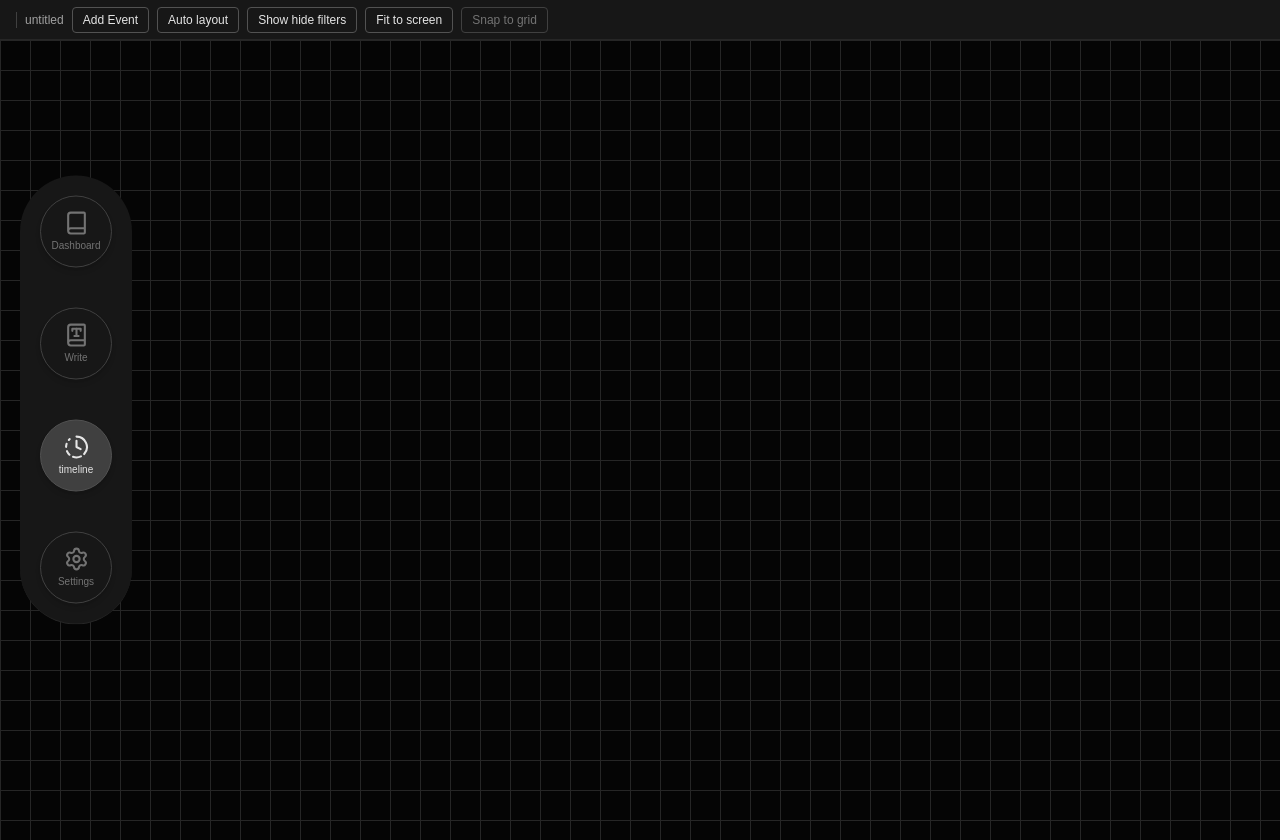
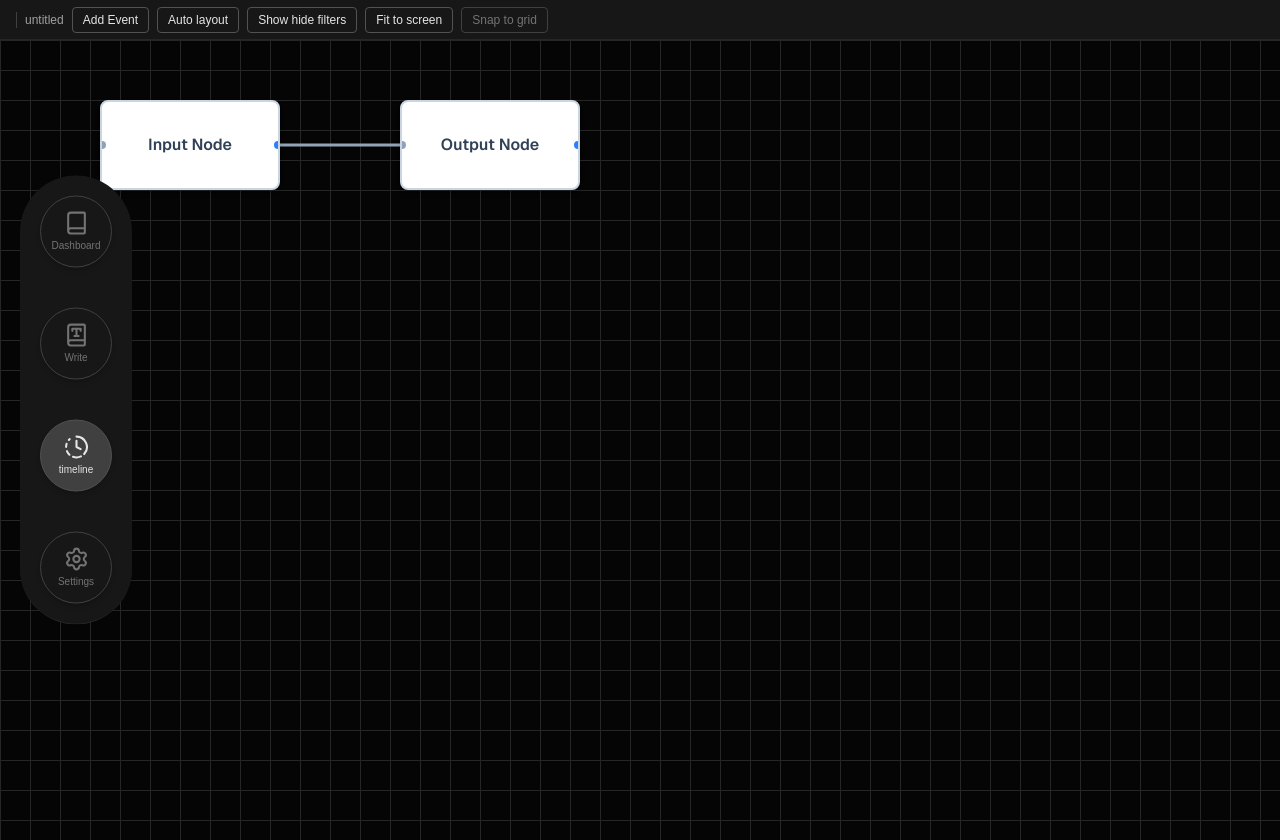
Before and after one commit to lm-vicente-j/WriteBuilder, a Next.js app in the folder app/: page /timeline in a window 1280 px wide. Built offline with nearby package versions, Linux system fonts and the light colour scheme.

Commit message:
ref: Remove reactflow package

```diff
--- a/app/app/timeline/page.tsx
+++ b/app/app/timeline/page.tsx
@@ -13,7 +13,7 @@ export default function TimeLine() {
     },
     {
       id: 'node-2',
-      position: { x: 400, y: 150 },
+      position: { x: 400, y: 100 },
       data: { text: 'Output Node' }
     }
   ];
@@ -32,7 +32,7 @@ export default function TimeLine() {
 
 
         <div style={{ width: '100vw', height: '100vh' }}>
-          <EditorCanvas nodes={nodes} edges={edges} />
+          <EditorCanvas initialNodes={nodes} initialEdges={edges} />
         </div>
       </main>
     </div>
--- a/app/components/Edge.tsx
+++ b/app/components/Edge.tsx
@@ -1,23 +1,12 @@
-import EventNode from "./EventNode";
-
-interface EdgeProps {
-    sourceNode: any,
-    targetNode:any
-}
-
-// Conceptual Edge Component
-export default function Edge({ sourceNode, targetNode }:EdgeProps)  {
-  // Assuming ports are on the right/left center of the nodes
-  const startX = sourceNode.position.x + 150; // Node width
-  const startY = sourceNode.position.y + 25;  // Node half-height
-
-  const endX = targetNode.position.x;
-  const endY = targetNode.position.y + 25;
-
-  // Control points pull the curve horizontally to create the "S" shape
+export default function Edge({
+  startX, startY, endX, endY
+}: {
+  startX: number; startY: number; endX: number; endY: number
+}) {
+  // Control points pull the line horizontally to create an 'S' curve
   const controlPointX = (startX + endX) / 2;
 
-  // The SVG Path command
+  // The SVG path command (M = move to, C = cubic bezier to)
   const pathData = `M ${startX} ${startY} C ${controlPointX} ${startY}, ${controlPointX} ${endY}, ${endX} ${endY}`;
 
   return (
@@ -25,7 +14,8 @@ export default function Edge({ sourceNode, targetNode }:EdgeProps)  {
       d={pathData}
       fill="none"
       stroke="#94a3b8"
-      strokeWidth="2"
+      strokeWidth="3"
+      className="transition-all duration-75"
     />
   );
-};
+}
--- a/app/components/EditorCanvas.tsx
+++ b/app/components/EditorCanvas.tsx
@@ -2,15 +2,17 @@
 
 import { useUIStore } from '@/store/uiStore';
 import { useState, useCallback } from 'react';
+import Edge from './Edge';
+import EventNode from './EventNode';
 
 interface EditorCanvasProps {
 
-    nodes: any,
-    edges: any
+    initialNodes: any,
+    initialEdges: any
 
 }
 
-export default function EditorCanvas({nodes, edges} : EditorCanvasProps) {
+export default function EditorCanvas({ initialNodes, initialEdges }: EditorCanvasProps) {
 
 
     const [transform, setTransform] = useState({ x: 0, y: 0, zoom: 1 });
@@ -18,8 +20,23 @@ export default function EditorCanvas({nodes, edges} : EditorCanvasProps) {
 
     const { gridColor, canvasColor } = useUIStore();
 
+    // Track nodes in local state so they can be moved
+    const [nodes, setNodes] = useState(initialNodes);
+    const [edges, setEdges] = useState(initialEdges);
+
     // Configuration for the grid
     const GRID_SIZE = 30;
+
+    const NODE_WIDTH = GRID_SIZE * 6;  // 25 * 6 = 150px
+    const NODE_HEIGHT = GRID_SIZE * 3; // 25 * 3 = 75px
+
+    const updateNodePosition = useCallback((id: string, x: number, y: number) => {
+        setNodes((prevNodes: any) =>
+            prevNodes.map((node: any) =>
+                node.id === id ? { ...node, position: { x, y } } : node
+            )
+        );
+    }, []);
 
     const handlePointerDown = useCallback((e: any) => {
         // Left click (0) or Middle click (1) to pan
@@ -91,7 +108,53 @@ export default function EditorCanvas({nodes, edges} : EditorCanvasProps) {
                     transform: `translate(${transform.x}px, ${transform.y}px) scale(${transform.zoom})`,
                     transformOrigin: '0 0',
                 }}>
-                {/* Nodes and Edges will be rendered here */}
+                {/* 1. SVG Layer for Edges (Bottom Layer) */}
+                {/* overflow-visible is needed so thick strokes at the edge of the screen aren't cut off */}
+                <svg className="absolute top-0 left-0 w-full h-full overflow-visible">
+                    {edges.map((edge:any) => {
+                        const sourceNode = nodes.find((n:any) => n.id === edge.source);
+                        const targetNode = nodes.find((n:any) => n.id === edge.target);
+
+                        if (!sourceNode || !targetNode) return null;
+
+                        // Dynamic Port Math:
+                        // Right side of the source node
+                        const startX = sourceNode.position.x + NODE_WIDTH;
+                        // Exact vertical center of the source node
+                        const startY = sourceNode.position.y + (NODE_HEIGHT / 2);
+
+                        // Left side of the target node
+                        const endX = targetNode.position.x;
+                        // Exact vertical center of the target node
+                        const endY = targetNode.position.y + (NODE_HEIGHT / 2);
+
+                        return (
+                            <Edge
+                                key={edge.id}
+                                startX={startX}
+                                startY={startY}
+                                endX={endX}
+                                endY={endY}
+                            />
+                        );
+                    })}
+                </svg>
+
+                {/* 2. HTML Layer for Nodes (Top Layer) */}
+                {/* Enable pointer events again since the wrapper disabled them */}
+                <div className="absolute top-0 left-0 w-full h-full pointer-events-auto">
+                    {nodes.map((node: any) => (
+                        <EventNode
+                            key={node.id}
+                            node={node}
+                            zoom={transform.zoom}
+                            updateNodePosition={updateNodePosition}
+                            gridSize={GRID_SIZE}
+                            nodeHeight={NODE_HEIGHT}
+                            nodeWidth={NODE_WIDTH}
+                        />
+                    ))}
+                </div>
             </div>
         </div>
     );
--- a/app/components/EventNode.tsx
+++ b/app/components/EventNode.tsx
@@ -1,22 +1,58 @@
+'use client';
 
+export default function EventNode({
+  node,
+  zoom,
+  updateNodePosition,
+  gridSize,
+  nodeWidth,
+  nodeHeight
+}: {
+  node: any;
+  zoom: number;
+  updateNodePosition: (id: string, x: number, y: number) => void;
+  gridSize: number,
+  nodeWidth: number,
+  nodeHeight: number
+}) {
+  const GRID_SIZE = 30;
 
-interface EventNodeProps {
-  id: any,
-  position: any,
-  zoom: any,
-  updateNodePosition: any,
-}
+  const handlePointerDown = (e: React.PointerEvent) => {
+    e.stopPropagation(); // Prevent the canvas from panning
 
-export default function EventNode({id,position,zoom,updateNodePosition} : EventNodeProps) {
-  const handlePointerDown = (e:any) => {
-    e.stopPropagation(); // Stops the canvas from panning
+    // Capture initial positions to calculate exact deltas
+    const startX = e.clientX;
+    const startY = e.clientY;
+    const initialNodeX = node.position.x;
+    const initialNodeY = node.position.y;
 
-    const handlePointerMove = (moveEvent:any) => {
-      // Compensate for the zoom level!
-      const deltaX = moveEvent.movementX / zoom;
-      const deltaY = moveEvent.movementY / zoom;
+    const handlePointerMove = (moveEvent: PointerEvent) => {
+      // 1. Calculate movement delta and divide by zoom to compensate for canvas scale
+      const deltaX = (moveEvent.clientX - startX) / zoom;
+      const deltaY = (moveEvent.clientY - startY) / zoom;
 
-      updateNodePosition(id, deltaX, deltaY);
+      // 2. Add delta to the original position
+      let rawX = initialNodeX + deltaX;
+      let rawY = initialNodeY + deltaY;
+
+      // 3. Snap to grid
+      const snappedX = Math.round(rawX / GRID_SIZE) * GRID_SIZE;
+      const snappedY = Math.round(rawY / GRID_SIZE) * GRID_SIZE;
+
+      updateNodePosition(node.id, snappedX, snappedY);
+      const handlePointerMove = (moveEvent: PointerEvent) => {
+        const deltaX = (moveEvent.clientX - startX) / zoom;
+        const deltaY = (moveEvent.clientY - startY) / zoom;
+
+        let rawX = initialNodeX + deltaX;
+        let rawY = initialNodeY + deltaY;
+
+        // The snapping math automatically adapts to whatever gridSize is passed in
+        const snappedX = Math.round(rawX / gridSize) * gridSize;
+        const snappedY = Math.round(rawY / gridSize) * gridSize;
+
+        updateNodePosition(node.id, snappedX, snappedY);
+      };
     };
 
     const handlePointerUp = () => {
@@ -33,11 +69,20 @@ export default function EventNode({id,position,zoom,updateNodePosition} : EventN
       onPointerDown={handlePointerDown}
       style={{
         position: 'absolute',
-        transform: `translate(${position.x}px, ${position.y}px)`, // Better performance than top/left
+        transform: `translate(${node.position.x}px, ${node.position.y}px)`,
+        // Apply the dynamic dimensions here!
+        width: `${nodeWidth}px`,
+        height: `${nodeHeight}px`,
       }}
-      className="bg-white border rounded shadow-sm p-4"
+      className="bg-white border-2 border-slate-300 rounded-lg shadow-md p-4 cursor-grab active:cursor-grabbing flex items-center justify-center select-none"
     >
-      Node Content
+      <span className="font-semibold text-slate-700">{node.data.text}</span>
+
+      {/* Visual Input Port (Left) */}
+      <div className="absolute left-[-6px] top-1/2 -translate-y-1/2 w-3 h-3 bg-slate-400 rounded-full border-2 border-white" />
+
+      {/* Visual Output Port (Right) */}
+      <div className="absolute right-[-6px] top-1/2 -translate-y-1/2 w-3 h-3 bg-blue-500 rounded-full border-2 border-white" />
     </div>
   );
 }
```
